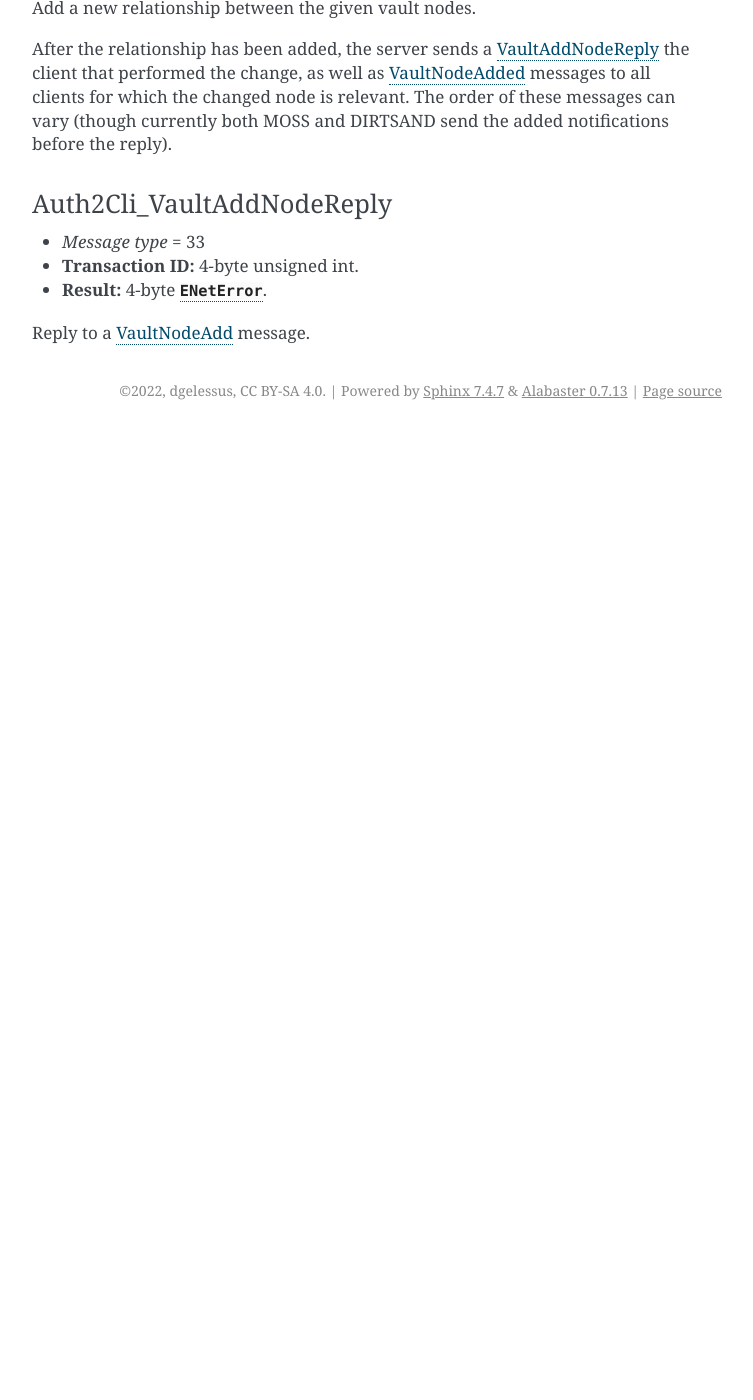
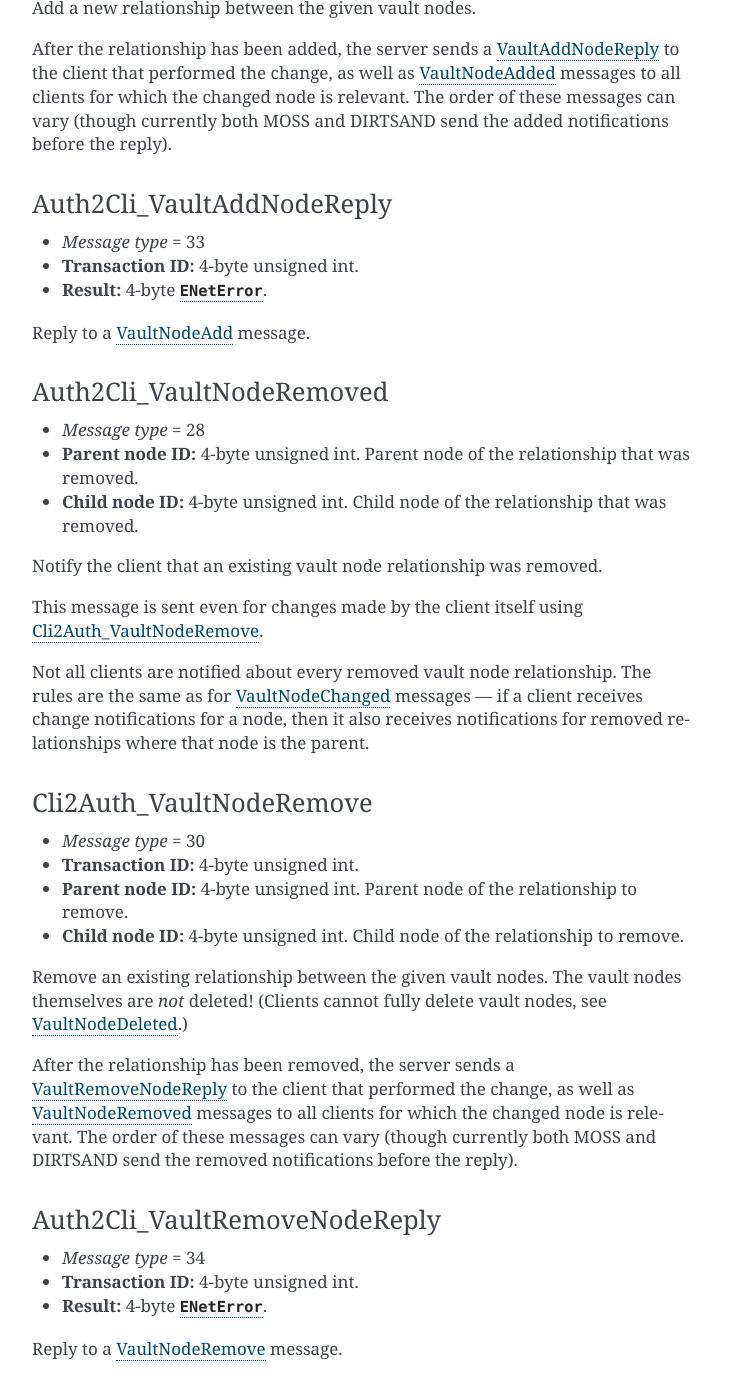
Before and after one commit to dgelessus/NAGUS, a Sphinx documentation site: the page built from docs/uru/auth_server.rst, in a window 1280 px wide and 1400 px high, scrolled down 27966 px. Shown: the whole window, without its empty margins (388-1141 px from the left). Built offline with Sphinx 7.4.7, drawn with Linux system fonts in a browser that asks for light colours; before the commit the page ends 28396 px from its top, so only the background shows below that; some of the changed text lies outside the part shown.

Commit message:
Document VaultNodeRemoved, VaultNodeRemove, VaultRemoveNodeReply

```diff
--- a/docs/uru/auth_server.rst
+++ b/docs/uru/auth_server.rst
@@ -108,8 +108,8 @@ not even their structure.
    28,*VaultNodeDelete*,:ref:`VaultNodeDeleted <auth2cli_vault_node_deleted>`,26
    ,,:ref:`VaultNodeAdded <auth2cli_vault_node_added>`,27
    29,:ref:`VaultNodeAdd <cli2auth_vault_node_add>`,:ref:`VaultAddNodeReply <auth2cli_vault_add_node_reply>`,33
-   30,VaultNodeRemove,VaultNodeRemoved,28
-   ,,VaultRemoveNodeReply,34
+   ,,:ref:`VaultNodeRemoved <auth2cli_vault_node_removed>`,28
+   30,:ref:`VaultNodeRemove <cli2auth_vault_node_remove>`,:ref:`VaultRemoveNodeReply <auth2cli_vault_remove_node_reply>`,34
    31,VaultFetchNodeRefs,VaultNodeRefsFetched,29
    32,VaultInitAgeRequest,VaultInitAgeReply,30
    33,VaultNodeFind,VaultNodeFindReply,31
@@ -1471,7 +1471,7 @@ The following fields have special behavior:
   because of an unspecified issue with Cyan's server software.
 
 After the vault node has been changed,
-the server sends a :ref:`VaultSaveNodeReply <auth2cli_vault_save_node_reply>` the client that performed the change,
+the server sends a :ref:`VaultSaveNodeReply <auth2cli_vault_save_node_reply>` to the client that performed the change,
 as well as :ref:`VaultNodeChanged <auth2cli_vault_node_changed>` messages to all clients for which the changed node is relevant.
 The order of these messages can vary
 (e. g. MOSS sends the reply before the change notifications,
@@ -1545,7 +1545,7 @@ Cli2Auth_VaultNodeAdd
 Add a new relationship between the given vault nodes.
 
 After the relationship has been added,
-the server sends a :ref:`VaultAddNodeReply <auth2cli_vault_add_node_reply>` the client that performed the change,
+the server sends a :ref:`VaultAddNodeReply <auth2cli_vault_add_node_reply>` to the client that performed the change,
 as well as :ref:`VaultNodeAdded <auth2cli_vault_node_added>` messages to all clients for which the changed node is relevant.
 The order of these messages can vary
 (though currently both MOSS and DIRTSAND send the added notifications before the reply).
@@ -1560,3 +1560,57 @@ Auth2Cli_VaultAddNodeReply
 * **Result:** 4-byte :cpp:enum:`ENetError`.
 
 Reply to a :ref:`VaultNodeAdd <cli2auth_vault_node_add>` message.
+
+.. _auth2cli_vault_node_removed:
+
+Auth2Cli_VaultNodeRemoved
+^^^^^^^^^^^^^^^^^^^^^^^^^
+
+* *Message type* = 28
+* **Parent node ID:** 4-byte unsigned int.
+  Parent node of the relationship that was removed.
+* **Child node ID:** 4-byte unsigned int.
+  Child node of the relationship that was removed.
+
+Notify the client that an existing vault node relationship was removed.
+
+This message is sent even for changes made by the client itself using :ref:`Cli2Auth_VaultNodeRemove <cli2auth_vault_node_remove>`.
+
+Not all clients are notified about every removed vault node relationship.
+The rules are the same as for :ref:`VaultNodeChanged <auth2cli_vault_node_changed>` messages ---
+if a client receives change notifications for a node,
+then it also receives notifications for removed relationships where that node is the parent.
+
+.. _cli2auth_vault_node_remove:
+
+Cli2Auth_VaultNodeRemove
+^^^^^^^^^^^^^^^^^^^^^^^^
+
+* *Message type* = 30
+* **Transaction ID:** 4-byte unsigned int.
+* **Parent node ID:** 4-byte unsigned int.
+  Parent node of the relationship to remove.
+* **Child node ID:** 4-byte unsigned int.
+  Child node of the relationship to remove.
+
+Remove an existing relationship between the given vault nodes.
+The vault nodes themselves are *not* deleted!
+(Clients cannot fully delete vault nodes,
+see :ref:`VaultNodeDeleted <auth2cli_vault_node_deleted>`.)
+
+After the relationship has been removed,
+the server sends a :ref:`VaultRemoveNodeReply <auth2cli_vault_remove_node_reply>` to the client that performed the change,
+as well as :ref:`VaultNodeRemoved <auth2cli_vault_node_removed>` messages to all clients for which the changed node is relevant.
+The order of these messages can vary
+(though currently both MOSS and DIRTSAND send the removed notifications before the reply).
+
+.. _auth2cli_vault_remove_node_reply:
+
+Auth2Cli_VaultRemoveNodeReply
+^^^^^^^^^^^^^^^^^^^^^^^^^^^^^
+
+* *Message type* = 34
+* **Transaction ID:** 4-byte unsigned int.
+* **Result:** 4-byte :cpp:enum:`ENetError`.
+
+Reply to a :ref:`VaultNodeRemove <cli2auth_vault_node_remove>` message.
```
